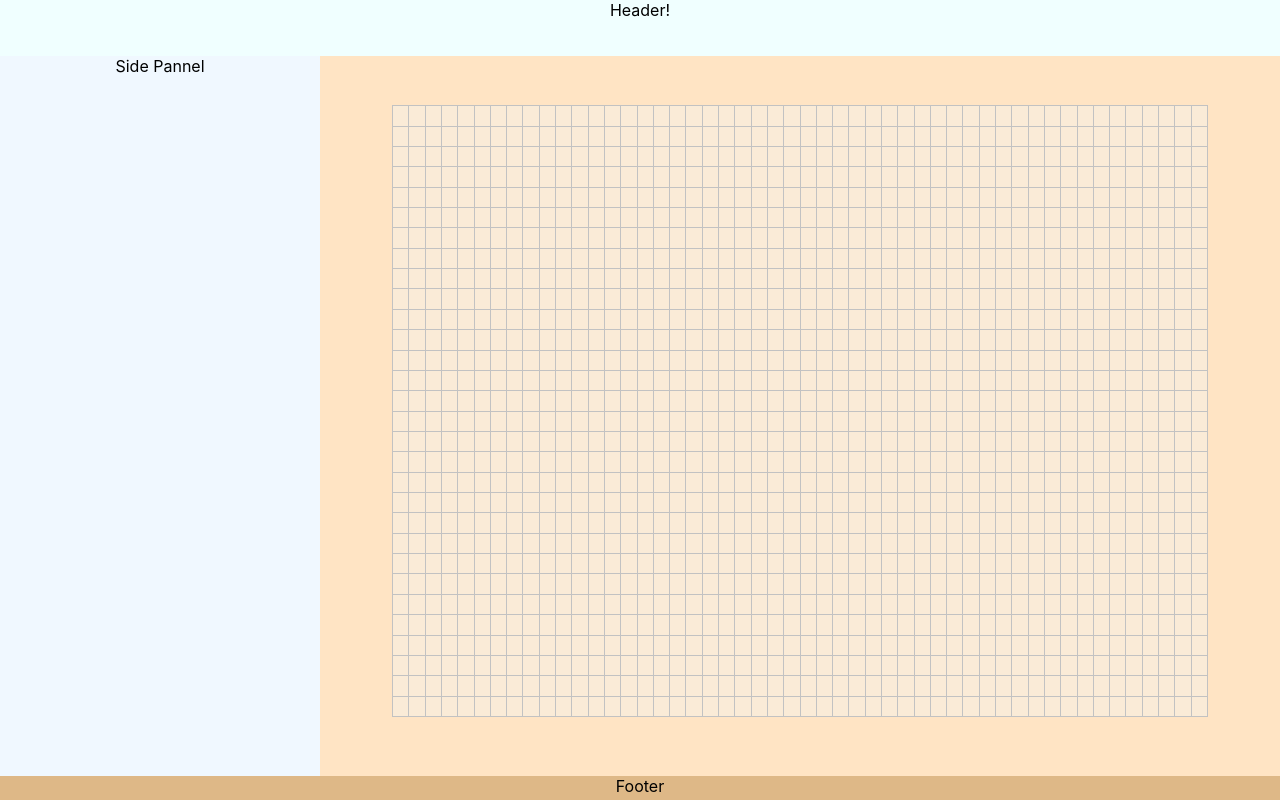
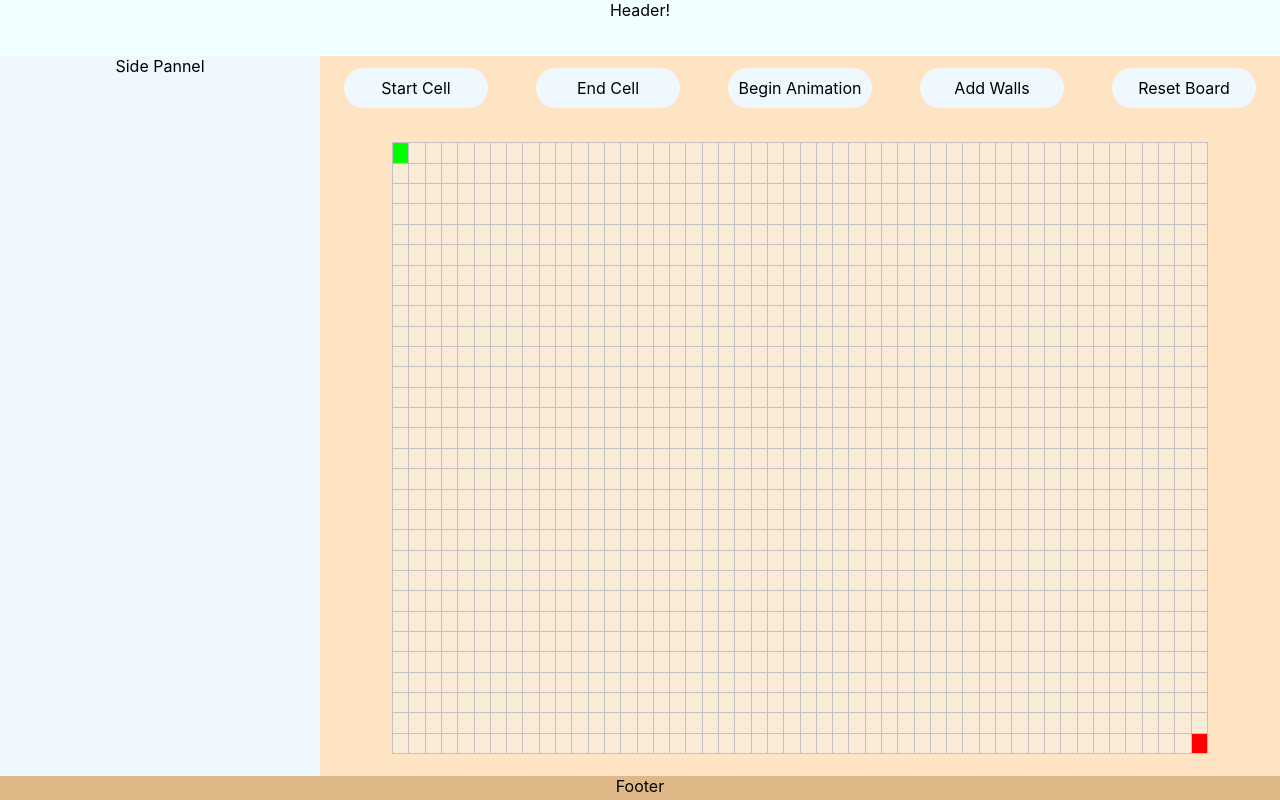
Before and after one commit to Shepharddd/AlgoVis, a React (Create React App) app: page / in a window 1280 px wide. Built offline with nearby package versions, Linux system fonts and the light colour scheme.

Commit message:
got grid and a couple algorithms working

```diff
--- a/package.json
+++ b/package.json
@@ -1,5 +1,5 @@
 {
-  "homepage": "https://github.com/Shepharddd/AlgoVis/",
+  "homepage": "https://shepharddd.com/",
   "name": "algo-vis",
   "version": "0.1.0",
   "private": true,
--- a/src/Main/Board/Board.css
+++ b/src/Main/Board/Board.css
@@ -3,9 +3,33 @@
     height: 100%;
     background-color: bisque;
     display: flex;
-    justify-content: center;
+    flex-direction: column;
+    justify-content: space-around;
     align-items: center;
 }
+
+.button-container {
+    height: 7%;
+    width: 100%;
+    display: flex;
+    justify-content: space-around;
+}
+
+#selected {
+    background-color: rgb(145, 150, 155);
+}
+
+.button-cell {
+    width: 15%;
+    height: 80%;
+    background-color: aliceblue;
+    display: flex;
+    align-items: center;
+    justify-content: center;
+    border-radius: 5vw;
+    overflow: hidden;
+}
+
 
 .tile-container {
     margin-bottom: 1%;
--- a/src/Main/Board/Board.jsx
+++ b/src/Main/Board/Board.jsx
@@ -12,6 +12,13 @@ class Board extends Component {
         this.state = {
             nodes: [],
             mouseDown: false,
+            placeStart: false,
+            placeEnd: false,
+            placeWall: false,
+            startX: 0,
+            startY: 0,
+            finishX: 29,
+            finishY: 49,
         };
     }
 
@@ -25,17 +32,79 @@ class Board extends Component {
     }
 
     handleMouseDown(row, col) {
-        console.log("mouseDown: ");
         const grid = this.state.nodes;
-        const newNodes = this.placeNewWall(grid, row, col);
+        var newNodes;
+        if (this.state.placeStart)     { newNodes = this.placeStartCell(grid, row, col) }
+        else if (this.state.placeEnd)  { newNodes = this.placeEndCell(grid, row, col) }
+        else if (this.state.placeWall) { newNodes = this.placeNewWall(grid, row, col);}
+        else { return };
         this.setState({nodes: newNodes, mouseDown: true});
     }
 
     handleMouseEnter(row, col) {
-        if (!this.state.mouseDown) return;
+        if (!this.state.mouseDown || !this.state.placeWall) return;
         const grid = this.state.nodes;
-        const newNodes = this.placeNewWall(grid, row, col);
+        var newNodes = this.placeNewWall(grid, row, col);
         this.setState({nodes: newNodes});
+    }
+
+    resetButtons() {
+        this.setState({placeStart: false});
+        this.setState({placeEnd: false});
+        this.setState({placeWall: false});
+    }
+
+    toggleStartCell() {
+        if (!this.state.placeStart) { this.resetButtons(); }
+        this.setState({placeStart: !this.state.placeStart});
+    }
+
+    toggleEndCell() {
+        if (!this.state.placeEnd) { this.resetButtons(); }
+        this.setState({placeEnd: !this.state.placeEnd});
+    }
+
+    togglePlaceWall() {
+        if (!this.state.placeWall) { this.resetButtons(); }
+        this.setState({placeWall: !this.state.placeWall});
+    }
+
+    placeStartCell(grid, row, col) {
+        if (row === this.state.finishX && col === this.state.finishY) { return grid; }
+        const newGrid = grid.slice();
+        var node = newGrid[row][col];
+        var newNode = {
+            ...node,
+            isStart: true,
+        };
+        newGrid[row][col] = newNode;
+        node = newGrid[this.state.startX][this.state.startY];
+        newNode = {
+            ...node,
+            isStart: false,
+        };
+        newGrid[this.state.startX][this.state.startY] = newNode;
+        this.setState({startX: row, startY: col});
+        return newGrid;
+    }
+
+    placeEndCell(grid, row, col) {
+        if (row === this.state.startX && col === this.state.startY) { return grid; }
+        const newGrid = grid.slice();
+        var node = newGrid[row][col];
+        var newNode = {
+            ...node,
+            isFinish: true,
+        };
+        newGrid[row][col] = newNode;
+        node = newGrid[this.state.finishX][this.state.finishY];
+        newNode = {
+            ...node,
+            isFinish: false,
+        };
+        newGrid[this.state.finishX][this.state.finishY] = newNode;
+        this.setState({finishX: row, finishY: col});
+        return newGrid;
     }
 
     placeNewWall(grid, row, col) {
@@ -49,20 +118,32 @@ class Board extends Component {
         return newGrid;
     }
 
+    startAnimation() {
+        this.DFSVisit();
+        return;
+    }
+
+    removeWalls() {
+        const nodesList = this.getStartGrid();
+        this.setState({nodes: nodesList});
+    }
+
     getStartGrid() {
         const nodesList = [];
         for (let row = 0; row < MAX_ROWS; row++) {
             const currentRow = [];
             for (let col = 0; col < MAX_COLS; col++) {
                 const neighbours = [];
-                if (row > 0       ) { neighbours.push((row-1, col)); }
-                if (row < MAX_ROWS) { neighbours.push((row+1, col)); }
-                if (col > 0       ) { neighbours.push((row, col-1)); }
-                if (col > MAX_COLS) { neighbours.push((row, col+1)); }
+                if (row > 0         ) { neighbours.push([row-1, col]); };
+                if (row < MAX_ROWS-1) { neighbours.push([row+1, col]); };
+                if (col > 0         ) { neighbours.push([row, col-1]); };
+                if (col < MAX_COLS-1) { neighbours.push([row, col+1]); };
                 const currentNode = {
                     col,
                     row,
                     isWall: false,
+                    isStart: (col === 0 && row === 0),
+                    isFinish: (col === MAX_COLS-1 && row === MAX_ROWS-1),
                     visited: false,
                     neighbours: neighbours,
                 };
@@ -70,23 +151,125 @@ class Board extends Component {
             }
             nodesList.push(currentRow);
         }
+        console.log(nodesList);
+        this.setState({ startX: 0, startY: 0 });
         return nodesList;
     }
 
+    async BFSVisit() {
+        const grid = this.state.nodes.slice();
+        const startX = this.state.startX;
+        const startY = this.state.startY;
+
+        var queue = [];
+        queue.push(grid[startX][startY]);
+
+        while (queue.length) {
+            var currNode = queue.shift();
+
+
+            for (let i = 0; i < currNode.neighbours.length; i++) {
+                console.log(currNode.neighbours[i]);
+                var neighbour = currNode.neighbours[i];
+                var neighbourNode = grid[neighbour[0]][neighbour[1]];
+                if (!neighbourNode.visited && !neighbourNode.isWall) {
+                    queue.push(neighbourNode);
+
+                    const newGrid = this.state.nodes.slice();
+                    const node = newGrid[neighbour[0]][neighbour[1]];
+                    const newNode = {
+                        ...node,
+                        visited: true,
+                    };
+                    newGrid[neighbour[0]][neighbour[1]] = newNode;
+                    this.setState({nodes: newGrid});
+
+                    await new Promise(resolve => setTimeout(resolve, 10))
+
+                }
+            }
+        }
+    }
+
+    async DFSVisit() {
+        const grid = this.state.nodes.slice();
+        const startX = this.state.startX;
+        const startY = this.state.startY;
+
+        var stack = [];
+
+        stack.push(grid[startX][startY]);
+
+        while (stack.length) {
+            var currNode = stack.pop();
+
+            if (!currNode.visited) {
+                const newGrid = this.state.nodes.slice();
+                const node = newGrid[currNode.row][currNode.col];
+                const newNode = {
+                    ...node,
+                    visited: true,
+                };
+                newGrid[currNode.row][currNode.col] = newNode;
+                this.setState({nodes: newGrid});
+
+                await new Promise(resolve => setTimeout(resolve, 1))
+            }
+
+            for (let i = 0; i < currNode.neighbours.length; i++) {
+                var neighbour = currNode.neighbours[i];
+                var neighbourNode = grid[neighbour[0]][neighbour[1]];
+                if(!neighbourNode.visited) {
+                    stack.push(neighbourNode)
+                }
+            }
+
+        }
+    }
+
     render() {
-        const { nodes, mouseDown } = this.state;
+        const nodes = this.state.nodes;
         return (
             <div className='board-container'>
+                <div className='button-container'>
+                    <div id={`${this.state.placeStart ? 'selected' : ''}`}
+                        className='button-cell'
+                        onClick={() => this.toggleStartCell()}>
+                            <p>Start Cell</p>
+                    </div>
+                    <div id={`${this.state.placeEnd ? 'selected' : ''}`}
+                        className='button-cell'
+                        onClick={() => this.toggleEndCell()}>
+                            <p>End Cell</p>
+                    </div>
+                    <div id='button-cell'
+                        className='button-cell'
+                        onClick={() => this.startAnimation()}>
+                            <p>Begin Animation</p>
+                    </div>
+                    <div id={`${this.state.placeWall ? 'selected' : ''}`}
+                        className='button-cell'
+                        onClick={() => this.togglePlaceWall()}>
+                            <p>Add Walls</p>
+                    </div>
+                    <div id='button-cell'
+                        className='button-cell'
+                        onClick={() => this.removeWalls()}>
+                            <p>Reset Board</p>
+                    </div>
+                </div>
                 <div className='tile-container'>
                     {nodes.map((row, rowIndex) => {
                         return <div className='tile-row' key={rowIndex}>
                             {row.map((node, nodeIndex) => {
-                                var { col, row, isWall, visited, neighbours } = node;
+                                var { col, row, isWall, isStart, isFinish, visited, neighbours } = node;
                                 return <Tile
                                     key={col}
                                     row={row}
                                     col={col}
                                     isWall={isWall}
+                                    isStart={isStart}
+                                    isFinish={isFinish}
                                     visited={visited}
                                     neighbours={neighbours}
                                     onMouseDown={(row, col) => this.handleMouseDown(row, col)}
--- a/src/Main/Board/Tile/Tile.css
+++ b/src/Main/Board/Tile/Tile.css
@@ -11,3 +11,22 @@
 .wall {
     background-color: rgb(51, 51, 51);
 }
+
+.start {
+    background-color: rgb(0, 255, 0);
+}
+
+.finish {
+    background-color: rgb(255, 0, 0);
+}
+
+.visited {
+    background-color: aqua;
+    animation-name: visited-animation;
+    animation-duration: 1s;
+}
+
+@keyframes visited-animation {
+    from {background-color: bisque;}
+    to {background-color: aqua;}
+  }
--- a/src/Main/Board/Tile/Tile.jsx
+++ b/src/Main/Board/Tile/Tile.jsx
@@ -2,20 +2,6 @@ import React, { Component } from 'react'
 import './Tile.css';
 
 class Tile extends Component {
-    // TODO: remove the constructor
-    constructor(props) {
-      super(props);
-    //   this.state = {
-    //     row: this.props.row,
-    //     col: this.props.col,
-    //     visited: this.props.visited,
-    //     isWall: this.props.isWall,
-    //     onMouseDown: this.props.onMouseDown,
-    //     onMouseEnter: this.props.onMouseEnter,
-    //     onMouseUp: this.props.onMouseUp,
-    //   };
-    }
-
     render() {
         const {
             col,
@@ -25,12 +11,11 @@ class Tile extends Component {
             onMouseDown,
             onMouseEnter,
             onMouseUp,
+            visited,
             row,
-          } = this.props;
+        } = this.props;
 
-      // TODO: use onClick={this.props.onClick}
-      // TODO: replace this.state.value with this.props.value
-      const extraClass = isWall ? 'wall' : '';
+      const extraClass = isWall ? 'wall' : isStart ? 'start' : isFinish ? 'finish' : visited ? 'visited' : '';
       return (
         <div id={`node-${row}-${col}`}
             className={`square ${extraClass}`}
--- a/src/Main/Main.jsx
+++ b/src/Main/Main.jsx
@@ -5,7 +5,12 @@ import Board from './Board/Board'
 
 
 class Main extends Component {
-    state = {  }
+    constructor(props) {
+        super(props);
+        this.state = {
+            algo: "dykstra",
+        };
+    }
     render() {
         return (
             <div className="main_container">
```
